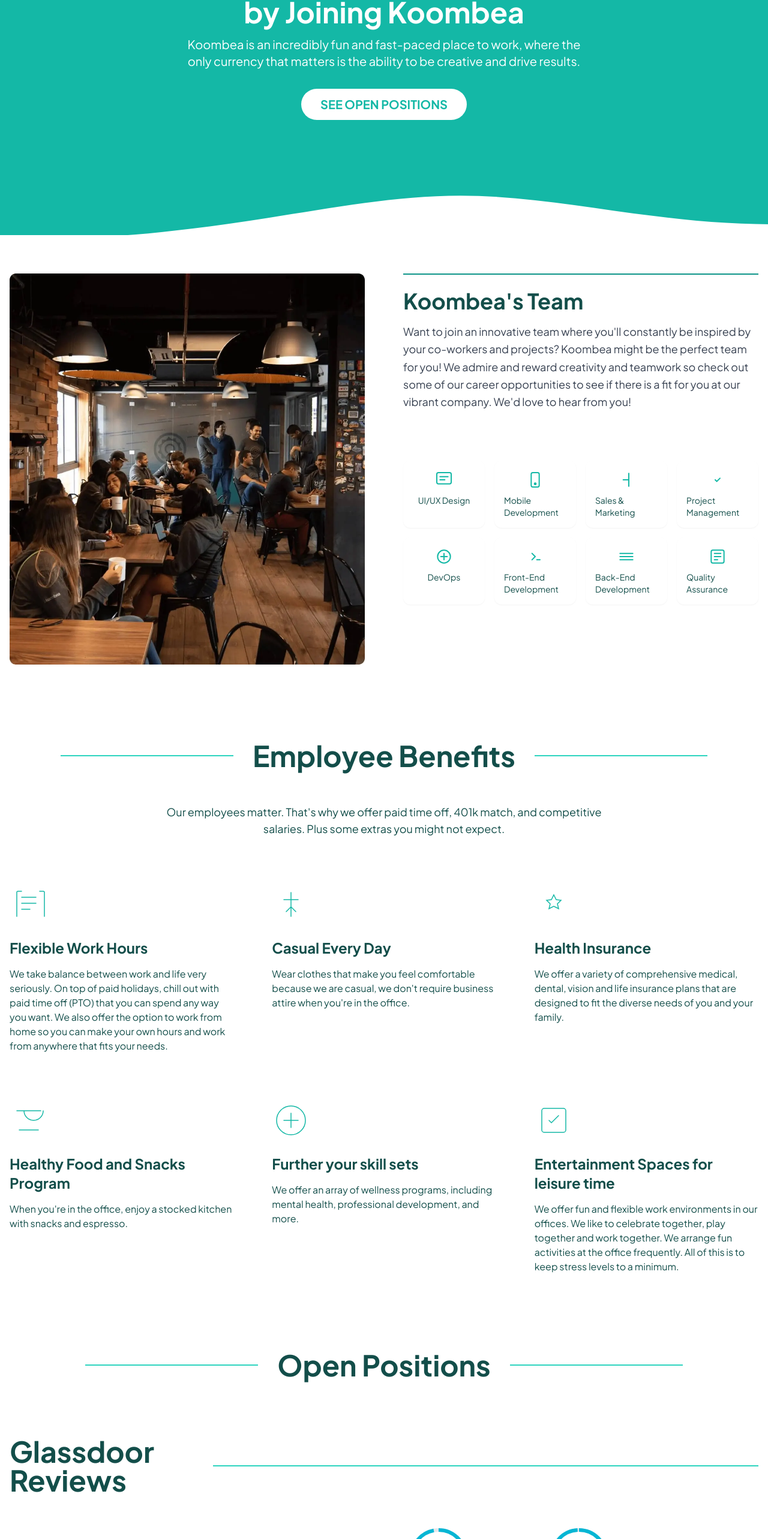
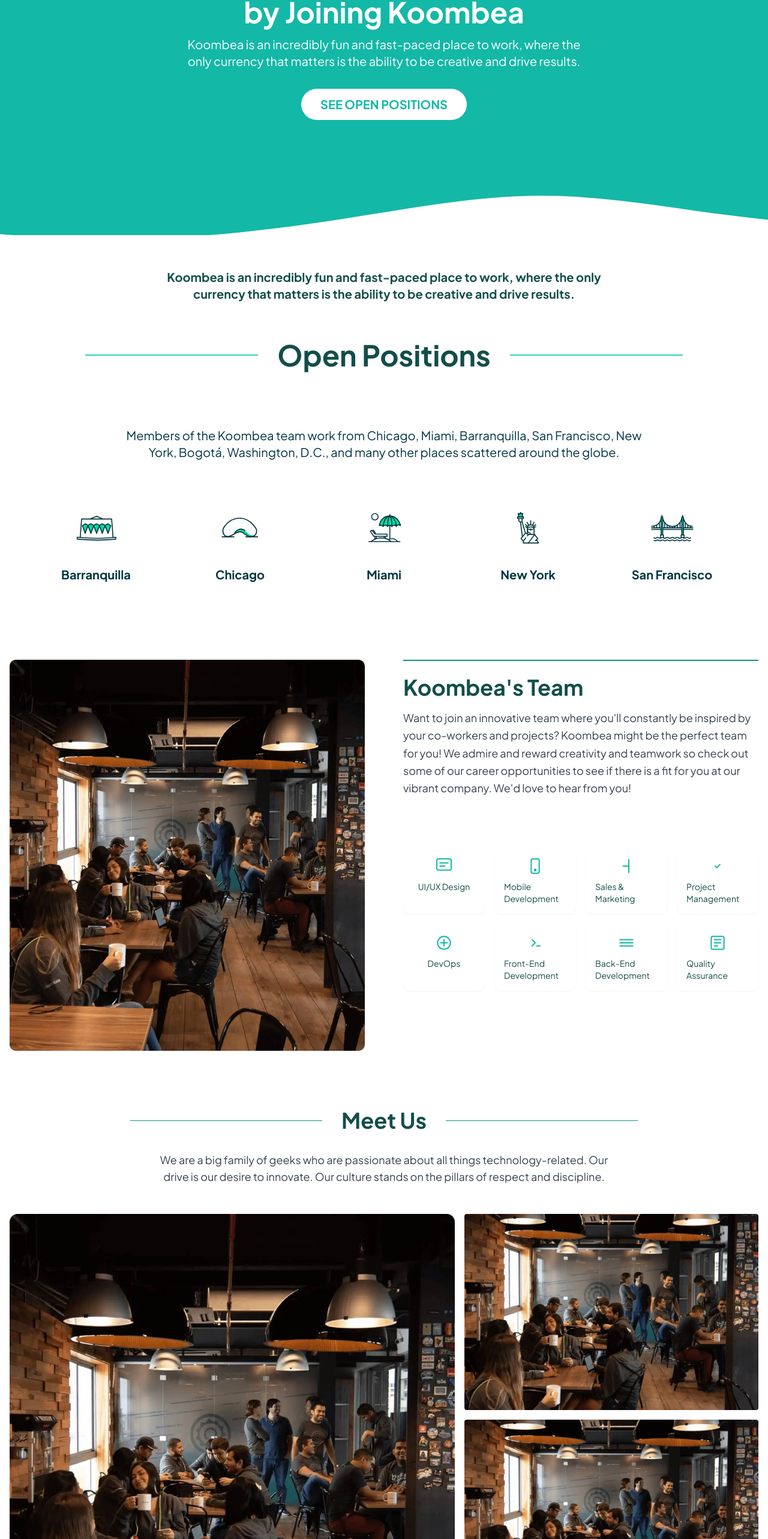
Before and after one commit to rafa-24/AquariumDevs, a Vue app: page / in a window 1280 px wide. Shown: the part 212-2778 px from the top of the page at 60% size. Built offline with nearby package versions, Linux system fonts and the light colour scheme.

Commit message:
Correcion del Texto debajo del banner

```diff
--- a/src/App.vue
+++ b/src/App.vue
@@ -1,57 +1,10 @@
 <template>
   <Banner></Banner>
+  <LocationsComponent></LocationsComponent>
   <Wanted></Wanted>
+  <MeetUs></MeetUs>
   <Benefits></Benefits>
   <Positions></Positions>
-  <LocationsComponent></LocationsComponent>
-  <div class="max-w-7xl mx-auto px-4 py-8">
-    <!-- Title with decorative lines -->
-    <div class="flex items-center justify-center mb-8">
-      <div class="h-px bg-teal-600 flex-grow max-w-xs"></div>
-      <h2 class="text-4xl font-bold text-teal-900 mx-8">Meet Us</h2>
-      <div class="h-px bg-teal-600 flex-grow max-w-xs"></div>
-    </div>
-
-    <!-- Description text -->
-    <p class="text-center text-gray-700 max-w-3xl mx-auto mb-12 text-lg">
-      We are a big family of geeks who are passionate about all things technology-related. Our drive is
-      our desire to innovate. Our culture stands on the pillars of respect and discipline.
-    </p>
-
-    <!-- Image grid container -->
-    <div class="grid grid-cols-1 lg:grid-cols-5 gap-4">
-      <!-- Large image - 3 columns -->
-      <div class="lg:col-span-3">
-        <div class="aspect-[4/3]">
-          <img
-            src=""
-            alt="Team meeting with pink background"
-            class="w-full h-full object-cover rounded"
-          />
-        </div>
-      </div>
-
-      <!-- Right column with two stacked images - 2 columns -->
-      <div class="lg:col-span-2 space-y-4">
-        <!-- Top image -->
-        <div class="aspect-[3/2]">
-          <img
-            src=""
-            alt="Small team discussion"
-            class="w-full h-full object-cover rounded"
-          />
-        </div>
-        <!-- Bottom image -->
-        <div class="aspect-[3/2]">
-          <img
-            src=""
-            alt="Team collaboration"
-            class="w-full h-full object-cover rounded"
-          />
-        </div>
-      </div>
-    </div>
-  </div>
   <Footer></Footer>
 </template>
 
@@ -61,6 +14,7 @@
 import Benefits from './components/Benefits.vue';
 import Positions from './components/Positions.vue';
 import LocationsComponent from './components/LocationsComponent.vue';
+import MeetUs from './components/MeetUs.vue';
 import Footer from './components/Footer.vue';
 </script>
 
--- a/src/components/Banner.vue
+++ b/src/components/Banner.vue
@@ -42,7 +42,15 @@
           <path fill="#FFFFFF" fill-opacity="1" d="M0,288L30,293.3C60,299,120,309,180,304C240,299,300,277,360,250.7C420,224,480,192,540,192C600,192,660,224,720,245.3C780,267,840,277,900,256C960,235,1020,181,1080,160C1140,139,1200,149,1260,154.7C1320,160,1380,160,1410,160L1440,160L1440,320L1410,320C1380,320,1320,320,1260,320C1200,320,1140,320,1080,320C1020,320,960,320,900,320C840,320,780,320,720,320C660,320,600,320,540,320C480,320,420,320,360,320C300,320,240,320,180,320C120,320,60,320,30,320L0,320Z"></path>
         </svg>
       </div>
+
+
     </section>
+
+    <div>
+      <div class="flex flex-col md:flex-row md:items-center items-center justify-center pt-14 px-4">
+        <p class="text-xl font-bold text-teal-900 text-center align-center items-center">Koombea is an incredibly fun and fast-paced place to work, where the only <br class="mr-2"> currency that matters is the ability to be creative and drive results.</p>
+        </div>
+      </div>
   </template>
 
   <script>
@@ -80,7 +88,7 @@
   }
 
   .wave {
-    animation: wave 20s ease-in-out infinite;
+    animation: wave 40s ease-in-out infinite;
     width: 200%;
     height: calc(100% + 10px);
     transform: translateY(5px);
--- /dev/null
+++ b/src/components/MeetUs.vue
@@ -0,0 +1,50 @@
+<template>
+    <div class="max-w-7xl mx-auto px-4 py-8">
+    <!-- Title with decorative lines -->
+    <div class="flex items-center justify-center mb-8">
+      <div class="h-px bg-teal-600 flex-grow max-w-xs"></div>
+      <h2 class="text-4xl font-bold text-teal-900 mx-8">Meet Us</h2>
+      <div class="h-px bg-teal-600 flex-grow max-w-xs"></div>
+    </div>
+
+    <!-- Description text -->
+    <p class="text-center text-gray-700 max-w-3xl mx-auto mb-12 text-lg">
+      We are a big family of geeks who are passionate about all things technology-related. Our drive is
+      our desire to innovate. Our culture stands on the pillars of respect and discipline.
+    </p>
+
+    <!-- Image grid container -->
+    <div class="grid grid-cols-1 lg:grid-cols-5 gap-4">
+      <!-- Large image - 3 columns -->
+      <div class="lg:col-span-3">
+        <div class="aspect-[4/3]">
+          <img
+            src="../assets/img/cafe.jpg"
+            alt="Team meeting with pink background"
+            class="w-100 h-92 object-cover rounded"
+          />
+        </div>
+      </div>
+
+      <!-- Right column with two stacked images - 2 columns -->
+      <div class="lg:col-span-2 space-y-4">
+        <!-- Top image -->
+        <div class="aspect-[3/2]">
+          <img
+          src="../assets/img/cafe.jpg"
+          alt="Small team discussion"
+            class="w-full h-full object-cover rounded"
+          />
+        </div>
+        <!-- Bottom image -->
+        <div class="aspect-[3/2]">
+          <img
+          src="../assets/img/cafe.jpg"
+          alt="Team collaboration"
+            class="w-full h-full object-cover rounded"
+          />
+        </div>
+      </div>
+    </div>
+  </div>
+</template>
```
